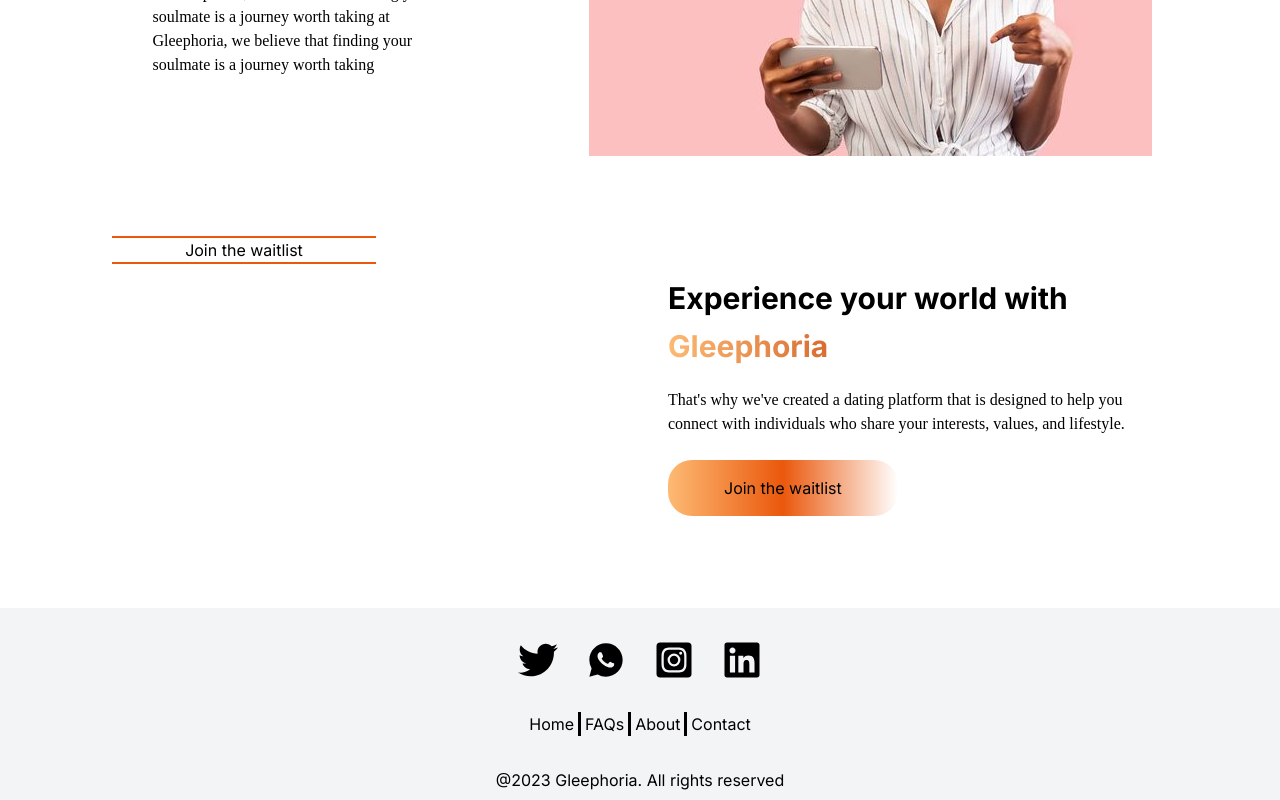
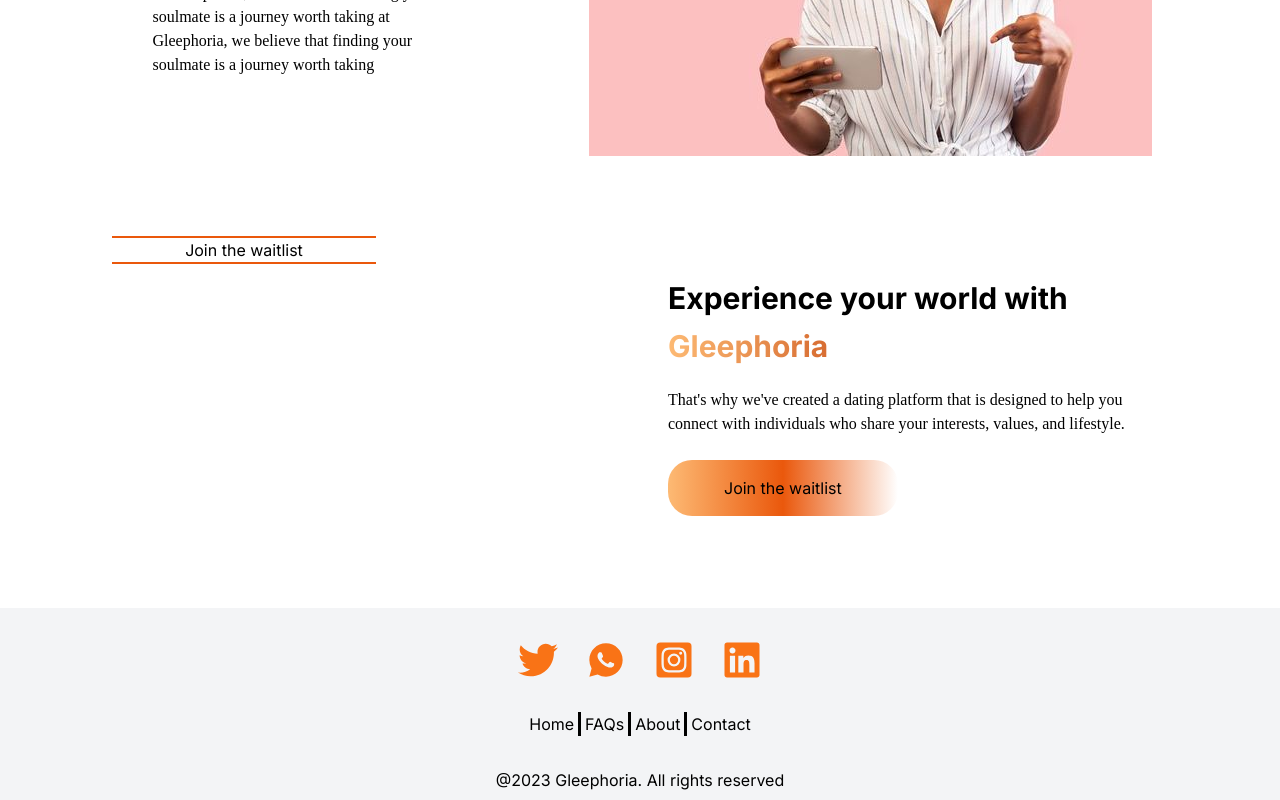
Before and after one commit to Hussein1710/landing-page, a Next.js app: page / in a window 1280 px wide. Shown: the part 2769-3569 px from the top of the page. Built offline with nearby package versions, Linux system fonts and the light colour scheme.

Commit message:
fix: icons color

```diff
--- a/components/Footer.jsx
+++ b/components/Footer.jsx
@@ -8,10 +8,10 @@ const Footer = () => {
   return (
     <footer className='bg-gray-100'>
         <div className="flex justify-center items-center gap-7 pt-8">
-            <FaTwitter size={40} />
-            <RiWhatsappFill size={40} />
-            <FaInstagramSquare size={40} />
-            <FaLinkedin size={40} />
+            <FaTwitter size={40} className='text-orange-500' />
+            <RiWhatsappFill size={40} className='text-orange-500' />
+            <FaInstagramSquare size={40} className='text-orange-500' />
+            <FaLinkedin size={40} className='text-orange-500' />
         </div>
         <div className="flex justify-center items-center gap-1 mt-8">
             <p className='border-r-[3px] border-r-black pr-1'>Home</p>
--- a/components/Modal.jsx
+++ b/components/Modal.jsx
@@ -31,7 +31,7 @@ const Modal = ({ isVisible, onClose }) => {
       <div className="w-[450px] sm:w-[600px]">
         <div className="bg-white p-2 rounded">
           <div className="p-6 flex flex-col items-center">
-            <GiSelfLove size={50} />
+            <GiSelfLove size={50} className="text-orange-500" />
             <h1 className="mt-4 text-slate-500">Join The Waitlist</h1>
             <p className="text-[14px] font-gruppo mt-4 w-[350px] sm:w-[450px] whitespace-pre-line mb-4">
               Join the waitlist for exclusive benefits, early access, and
@@ -56,7 +56,7 @@ const Modal = ({ isVisible, onClose }) => {
               >
                 <RxPaperPlane
                   size={30}
-                  className="bg-orange-500 rounded-full"
+                  className="bg-orange-500 text-white rounded-full"
                 />
               </button>
             </form>
```
